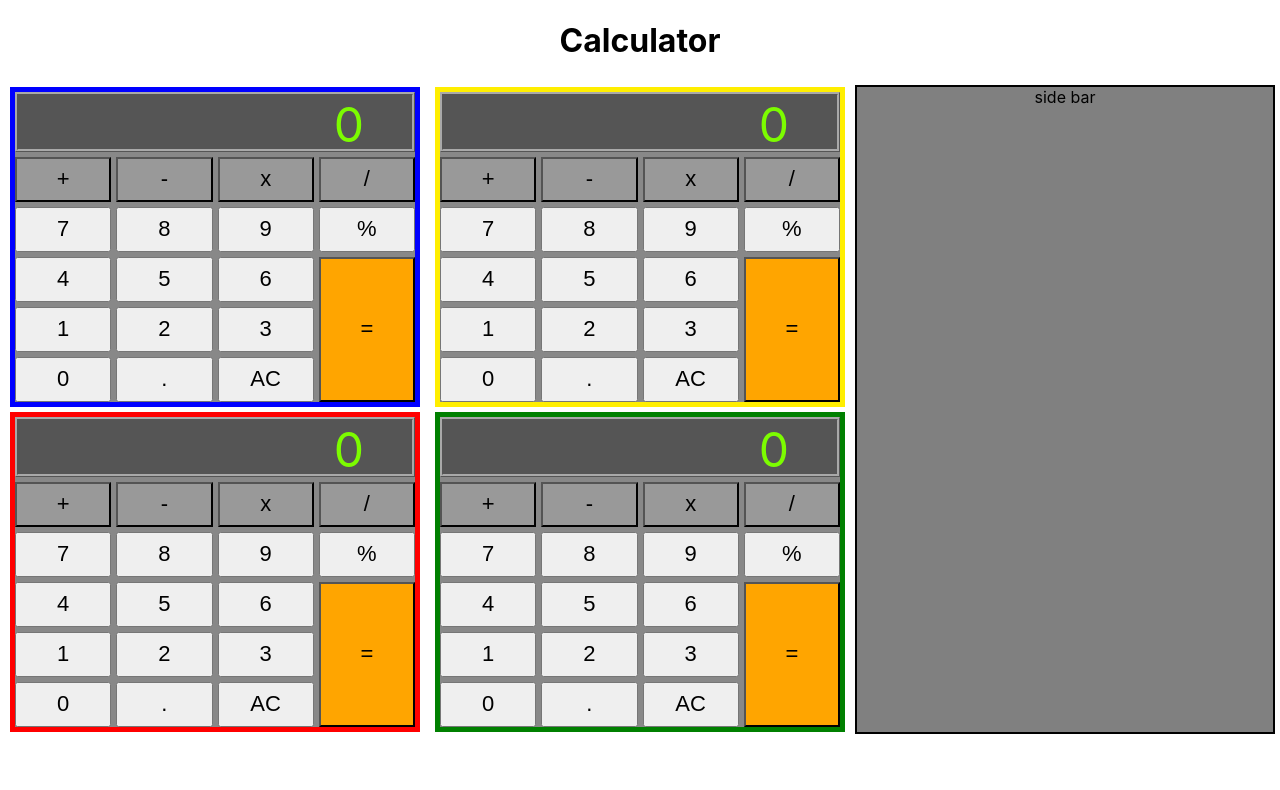
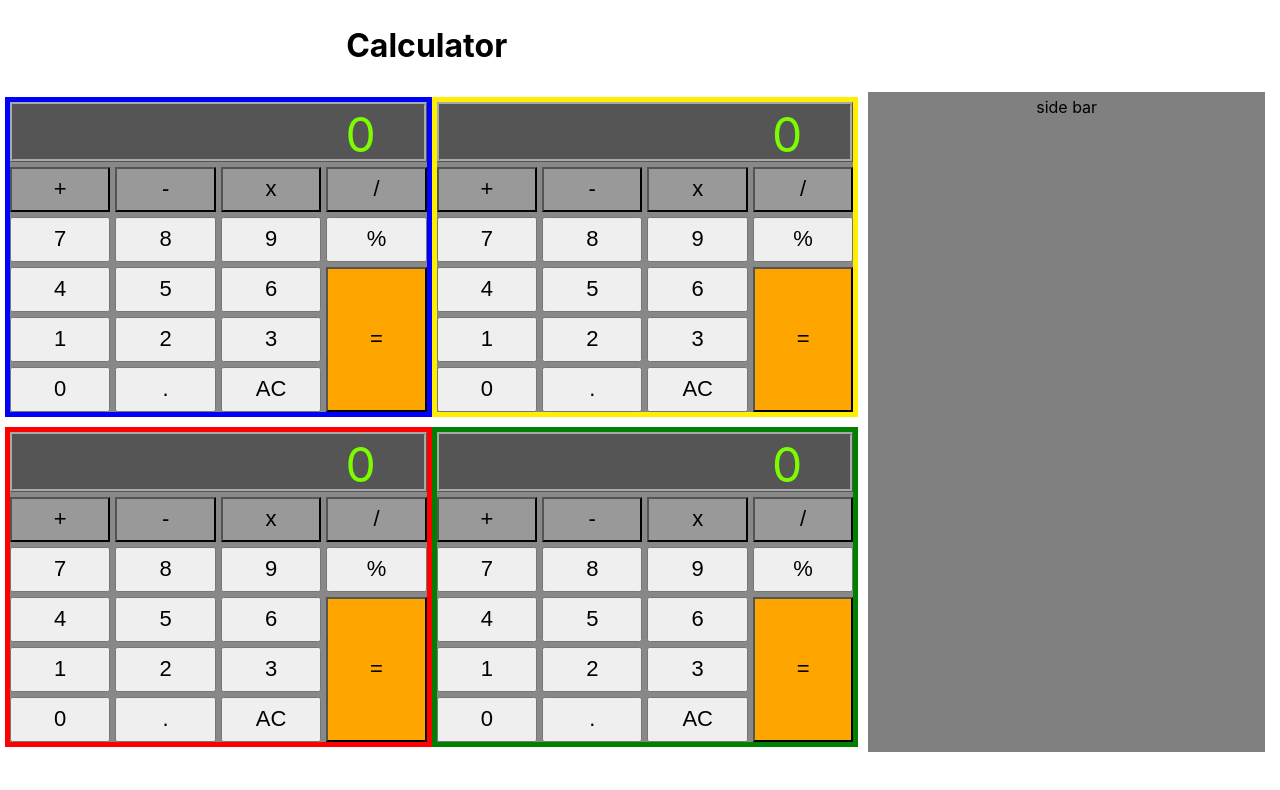
Before and after one commit to Lennerblom/calculator, a React (Create React App) app in the folder calculator/: page / in a window 1280 px wide. Shown: the top 790 px of the page. Built offline with nearby package versions, Linux system fonts and the light colour scheme.

Commit message:
fixed grid

```diff
--- a/calculator/src/App.js
+++ b/calculator/src/App.js
@@ -7,8 +7,9 @@ class App extends Component {
   render() {
     return (
       <Fragment>
-      <h1>Calculator</h1>
+
       <div className="App">
+        <h1>Calculator</h1>
         <div className="calc_container blue">
           <div><Calc2/></div>
         </div>
--- a/calculator/src/App.scss
+++ b/calculator/src/App.scss
@@ -1,30 +1,33 @@
 .App {
   display: grid;
   grid-template-columns: repeat(3, 1fr);
-  grid-gap: 5px;
+  grid-gap: 10px;
   /* grid-auto-rows: 320px; */
   justify-items: stretch;
-  grid-template-rows: 80px, 320px, 320px;
+  //grid-template-rows: 80px, 320px, 320px;
+  grid-template-rows: 14%, 43%, 43%;
   text-align: center;
   align-items: center;
   justify-content: center;
   padding: 5px;
     & .calc_container {
-      width: 400px;
+      width: 100%;
       margin: auto;
       padding: 5px;
   }
     & .side_bar {
       grid-column: 3;
-      grid-row: 1/3;
+      grid-row: 2/4;
       background-color: grey;
-      border: solid black 2px;
+      // border: solid black 2px;
       height: 100%;
+      margin: 10px;
+      padding: 5px;
     }
 }
 h1 {
   text-align: center;
-  grid-column: 1;
+  grid-column: 1/3;
   grid-row: 1;
 }
 // section {
@@ -35,26 +38,26 @@ h1 {
 
 .blue {
   grid-column: 1;
-  grid-row: 1;
+  grid-row: 2;
   background-color: blue;
 
 
 }
 .red {
   grid-column: 1;
-  grid-row: 2;
+  grid-row: 3;
   background-color: red;
 
 }
 .yellow {
   grid-column: 2;
-  grid-row: 1;
+  grid-row: 2;
   background-color: rgb(255, 238, 0);
 
 }
 .green {
   grid-column: 2;
-  grid-row: 2;
+  grid-row: 3;
   background-color: green;
 }
 
--- a/calculator/src/calc2.js
+++ b/calculator/src/calc2.js
@@ -125,7 +125,6 @@ _operator = (e) => {
         return (
           <div className="container5">
             <div className="display" value={this.state.display}>{this.state.display}</div>
-
                   <button onClick={this._operator} id="plus" value="operator" name="+">+</button>
                   <button onClick={this._operator} id="minus" value="operator" name="-">-</button>
                   <button onClick={this._operator} id="multiply" value="operator" name="*">x</button>
--- a/calculator/src/styles/layout.css
+++ b/calculator/src/styles/layout.css
@@ -23,7 +23,8 @@
   .container5{
     background: #888;
     /* width: 32%; */
-      max-width: 400px;
+    width: 100%;
+    /* height: 100%; */
     /* margin-left: 1em;
     margin-bottom: 2em; */
     display: grid;
```
